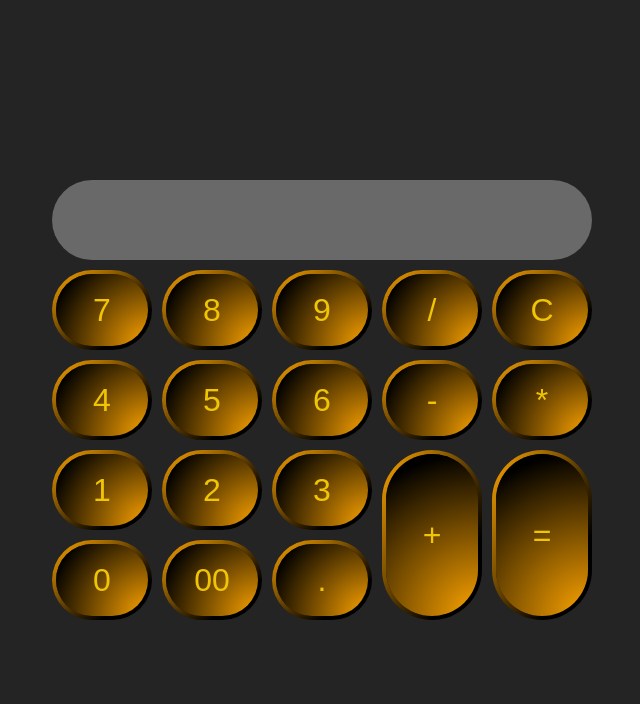
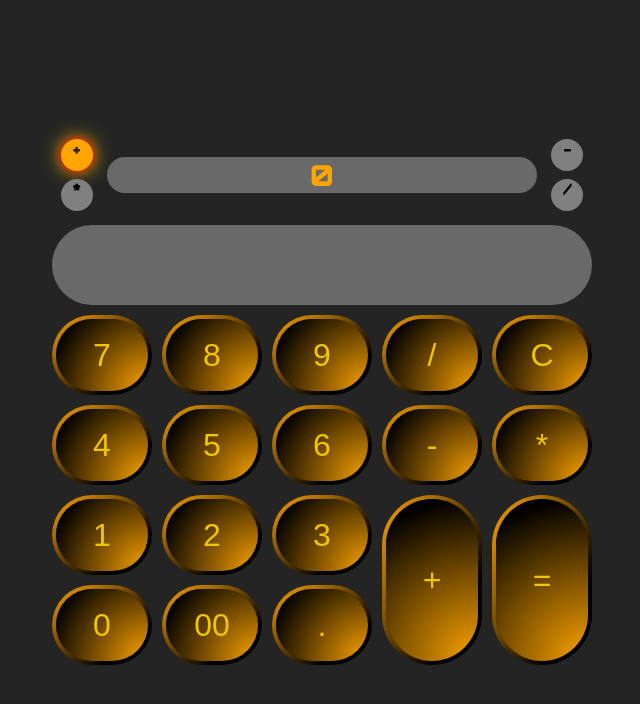
Before and after one commit to Jane-Coding/Calculator, a React (Vite) app in the folder calculator/: page / in a window 1280 px wide. Shown: the top 704 px of the page, without its empty margins (318-958 px from the left). Built offline with nearby package versions, Linux system fonts and the light colour scheme; a web font is replaced by a local one.

Commit message:
added top screen

```diff
--- a/calculator/src/Calculator.css
+++ b/calculator/src/Calculator.css
@@ -3,7 +3,7 @@
 .layout {
     display: grid;
     grid-template-columns: repeat(5, 1fr);
-    grid-template-rows: repeat(5, 1fr);
+    grid-template-rows: repeat(6, 1fr);
     row-gap: 10px;
     column-gap: 10px;
 }
@@ -21,13 +21,54 @@
     font-family: 'Orbitron', sans-serif;
 }
 
+.top-plate{
+    grid-column: span 5;
+    display: grid;
+    grid-template-rows: repeat(2, 1fr);
+    grid-template-columns: 1fr 9fr 1fr;
+    align-items: center;
+}
+
+.second-screen {
+    margin: auto .2em;
+    background-color: dimgray;
+    color: orange;
+    font-size: 1.8em;
+    border-radius: 50px;
+    font-family: 'Orbitron', sans-serif;
+    grid-row: span 2;
+}
+
+.light {
+    width: 2em;
+    height: 2em;
+    border-radius: 50%;
+    font-family: 'Orbitron', sans-serif;
+    background: gray;
+    justify-self: center;
+}
+
+[data-light-on] {
+    box-shadow: 0 0 .5em red, 0 0 1.2em gold;
+    color: rgb(37, 34, 34);
+    background: orange;
+}
+
+.light:nth-child(2){
+    grid-column: 3;
+}
+
+.light:nth-child(4) {
+    grid-row: 2;
+}
+
 button {
     width: 100px;
     background:
     radial-gradient(circle at bottom right, orange, black 88%) padding-box,
     linear-gradient(to bottom right, black, transparent) padding-box,
     linear-gradient(to top left, black 25%, orange) border-box;
-    border-radius: 50em;
+    border-radius: 5em;
     border: 4px solid transparent;
     color: #F0C505;
     font-size: 2em;
@@ -50,12 +91,12 @@ button:active {
     color: #ac8c00;
 }
 
-button:not(button:nth-child(15)):not(button:nth-child(16)){
+button:not(button:nth-child(16)):not(button:nth-child(17)){
     height: 5rem;
 }
 
-button:nth-child(15),
-button:nth-child(16)
+button:nth-child(16),
+button:nth-child(17)
 {
     grid-row: span 2;
 }
--- a/calculator/src/Calculator.jsx
+++ b/calculator/src/Calculator.jsx
@@ -1,4 +1,5 @@
 import "./Calculator.css"
+import TopPlate from "./TopPlate"
 import { useState } from "react"
 
 function choise(number, total, el){
@@ -12,6 +13,7 @@ function choise(number, total, el){
 
 export default function Calculator (){
     const buttons = [7,8,9,"/","C",4,5,6,"-","*", 1,2,3,"+", "=", 0,"00", "."]
+    const lights = ["+", "second-screen", "-", "*", "/"]
     const [data, setData] = useState({num: "", total: 0, action: "+"})
 
     function calculate(el){
@@ -40,6 +42,7 @@ export default function Calculator (){
 
     return (
         <div className="layout">
+            <TopPlate lights={lights} currentTotal={data.total} lightOn={data.action}/>
             <span className="screen">{data.num}</span>
             {buttons.map((el) => <button key={el} onClick={() => calculate(el)}>{el}</button>)}
         </div>
--- /dev/null
+++ b/calculator/src/TopPlate.jsx
@@ -0,0 +1,16 @@
+export default function TopPlate({lights, currentTotal, lightOn}){
+    return (
+        <div className="top-plate">
+            {lights.map((el) =>
+            el === "second-screen" ?
+            <span className={el}>{currentTotal}</span>
+            :
+            el === lightOn ?
+            <span className="light" data-light-on>{el}</span>
+            :
+            <span className="light">{el}</span>
+            )
+            }
+        </div>
+    )
+}
```
